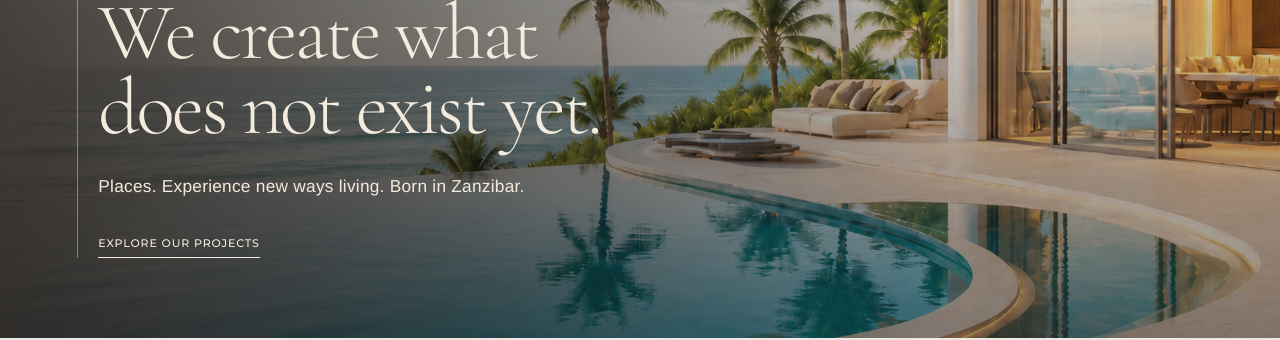
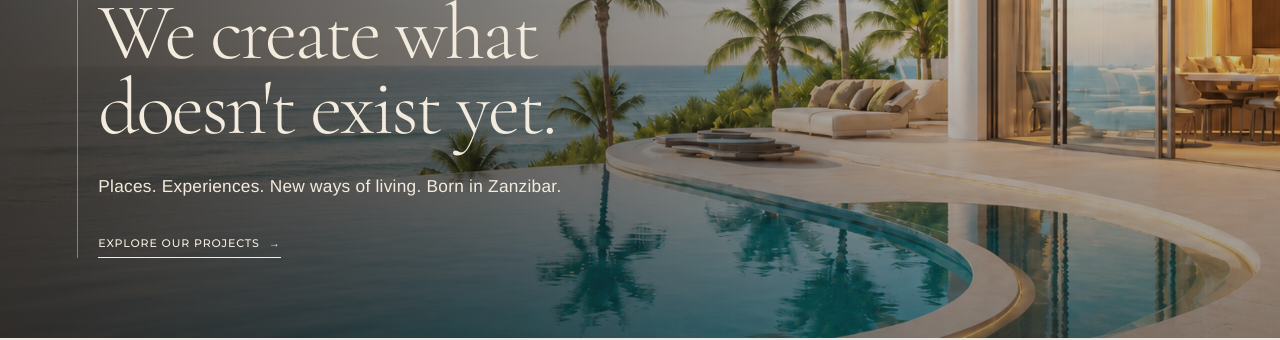
Before and after one commit to Nassir03/Oniria-Investment, a Next.js app in the folder frontend/: page / in a window 1280 px wide. Shown: the part 462-802 px from the top of the page. Built offline with nearby package versions, Linux system fonts and the light colour scheme; no server answers.

Commit message:
Fix typos and improve text clarity in various components; add new project image

```diff
--- a/frontend/components/Footer.tsx
+++ b/frontend/components/Footer.tsx
@@ -50,7 +50,7 @@ export default function Footer() {
           <Link href="/" prefetch className="footerWordmark" aria-label="ONIRIA Investments home">
             <span className="wordmarkLogo" aria-hidden="true" />
           </Link>
-          <span>We create what does not exist yet</span>
+          <span>We create what doesn&apos;t exist yet</span>
         </div>
 
         <div className="compactFooterRight">
--- a/frontend/components/HomeHero.tsx
+++ b/frontend/components/HomeHero.tsx
@@ -28,13 +28,13 @@ export default function HomeHero() {
       >
         <h1>
           <span>We create what</span>
-          <span>does not exist yet.</span>
+          <span>doesn't exist yet.</span>
         </h1>
-        <p className="heroLead">Places. Experience new ways living. Born in Zanzibar.</p>
+        <p className="heroLead">Places. Experiences. New ways of living. Born in Zanzibar.</p>
 
         <div className="heroActions heroActionsSingle">
           <Link href="/projects" prefetch className="homeMontserratUnderlineLink">
-            EXPLORE OUR PROJECTS
+            EXPLORE OUR PROJECTS<span className="arrow">→</span>
           </Link>
         </div>
       </motion.div>
```
Also changed, not shown: frontend/app/business/page.tsx (+4 -4 lines), 1 other file (tests, documents, lock files or other folders).
